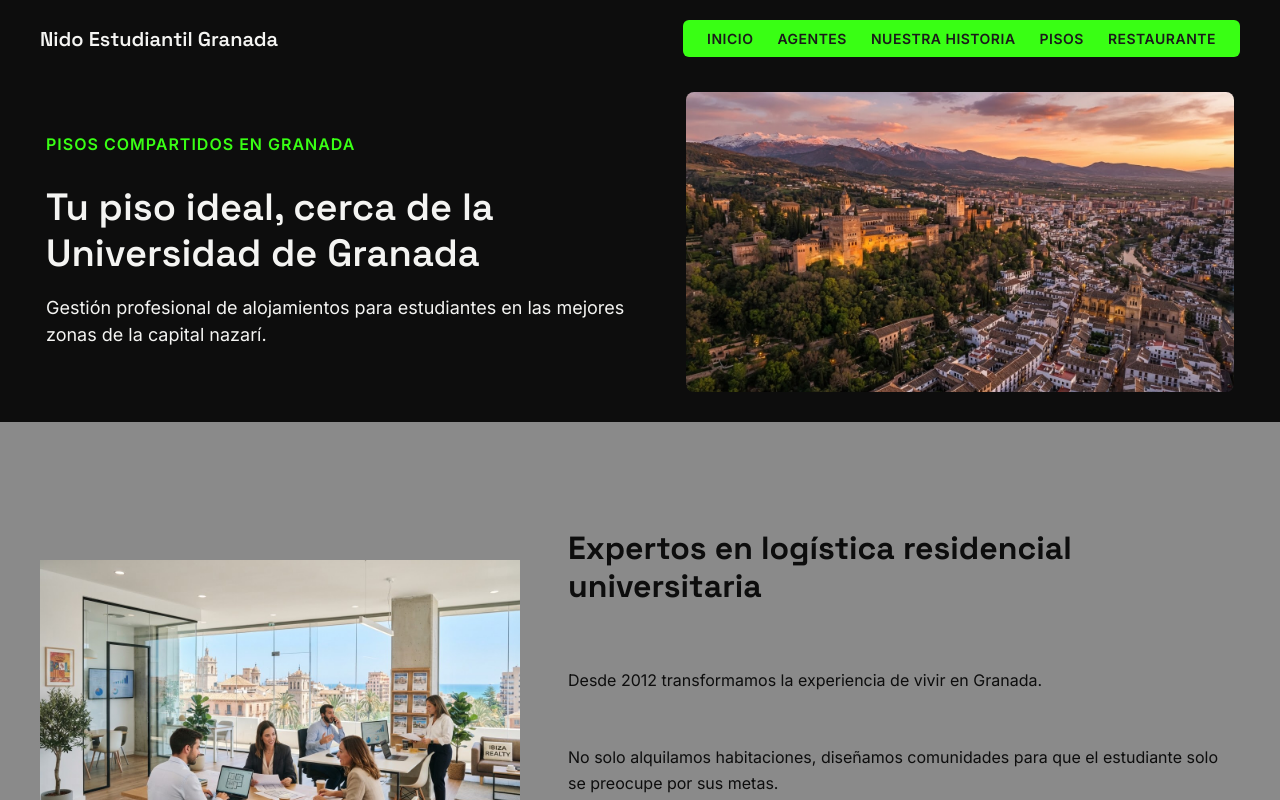
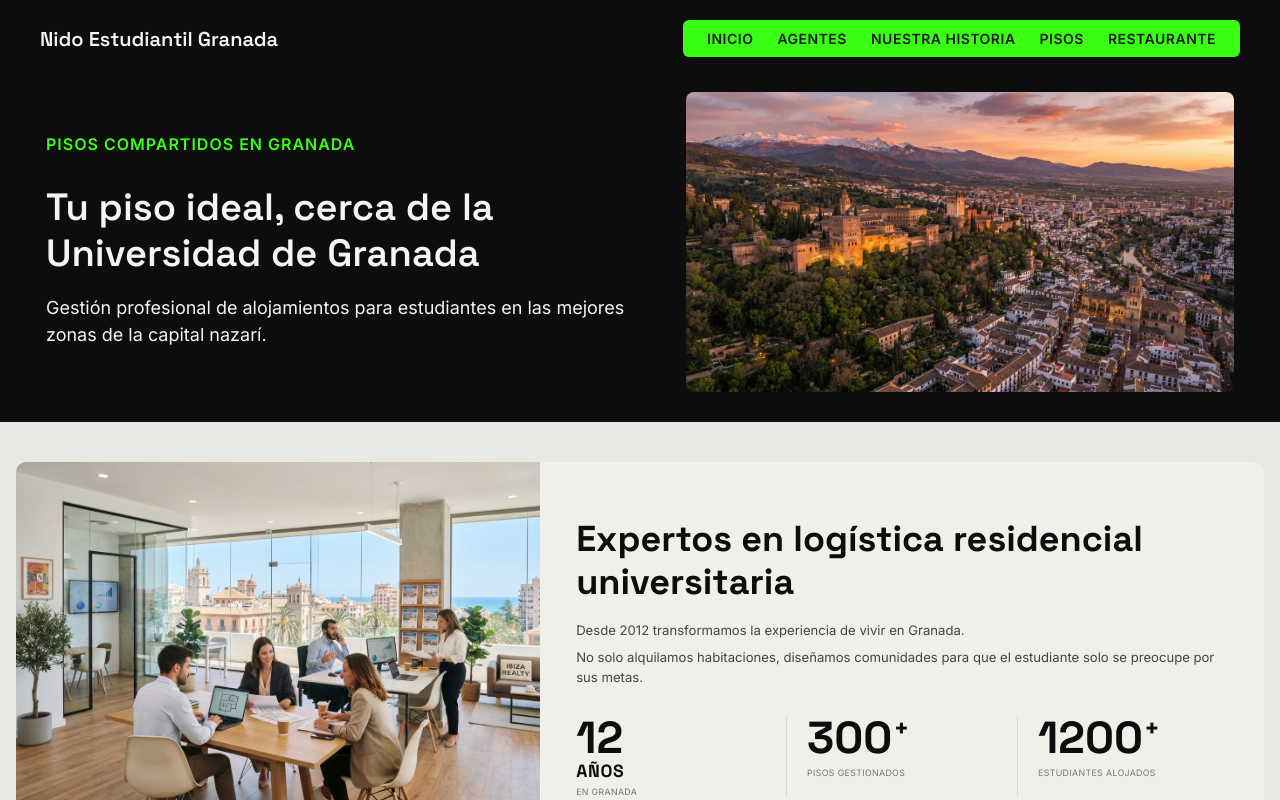
Before and after one commit to webcartaonline/inmobiliaria, a React (Vite) app: page / in a window 1280 px wide. Shown: the top 800 px of the page. Built offline with nearby package versions, Linux system fonts and the light colour scheme.

Commit message:
fix: redesign About section layout to match Figma reference

```diff
--- a/src/components/about/About.css
+++ b/src/components/about/About.css
@@ -1,74 +1,140 @@
-
-
+/* ===  Sección About  === */
 .about {
-  background-color: #8a8a8a; /* colorSurfaceGray */
-  padding: 80px 24px;
+  background-color: #E9E7E1;
+  padding: 40px 16px;
 }
 
 .aboutContainer {
-  max-width: 1200px;
+  max-width: 1300px;
   margin: 0 auto;
   display: flex;
-  align-items: center;
-  gap: 48px;
+  align-items: stretch;
+  background-color: #f0efe9;
+  border-radius: 10px;
+  overflow: hidden;
 }
 
 .aboutImage {
-  width: 100%;
-  max-width: 480px;
-  border-radius: 0; /* straight corners, per design system */
+  width: 42%;
   object-fit: cover;
+  display: block;
+  flex-shrink: 0;
 }
 
+/* ===  Contenido derecho  === */
 .aboutContent {
   display: flex;
   flex-direction: column;
-  gap: 20px;
+  justify-content: center;
+  gap: 8px;
+  padding: 32px 36px;
+  flex: 1;
 }
 
 .aboutTitle {
   font-family: 'Space Grotesk', sans-serif;
-  font-size: 2rem;
-  color: #0d0d0d; /* colorObsidian */
+  font-size: 36px;
+  font-weight: 700;
+  color: #0d0d0d;
   line-height: 1.2;
+  margin: 0 0 8px;
 }
 
 .aboutDescription {
   font-family: 'Inter', sans-serif;
-  font-size: 1rem;
-  color: #0d0d0d; /* colorObsidian */
-  line-height: 1.6;
+  font-size: 0.82rem;
+  color: #444444;
+  line-height: 1.5;
+  margin: 0;
 }
 
+/* ===  Estadísticas  === */
 .aboutStats {
   display: flex;
-  gap: 32px;
-  margin-top: 24px;
-  flex-wrap: wrap;
+  margin-top: 20px;
+}
+
+.aboutStatItem {
+  flex: 1;
+  min-width: 0;
+  text-align: left;
+}
+
+.aboutStatItem + .aboutStatItem {
+  border-left: 1px solid #d9d9d9;
+  padding-left: 20px;
+  margin-left: 20px;
 }
 
 .aboutStatNumber {
-  font-family: 'JetBrains Mono', monospace;
-  font-size: 1.75rem;
-  color: #0d0d0d; /* colorObsidian */
+  font-family: 'Space Grotesk', sans-serif;
+  font-size: 2.8rem;
+  font-weight: 700;
+  color: #0d0d0d;
+  line-height: 1;
+  margin: 0;
+}
+
+.aboutStatUnit {
+  font-family: 'Space Grotesk', sans-serif;
+  font-weight: 700;
+  color: #0d0d0d;
+}
+
+/* "AÑOS" → debajo del 12 en bloque */
+.aboutStatItem:first-child .aboutStatUnit {
+  display: block;
+  font-size: 1.1rem;
+  margin-top: 2px;
+  letter-spacing: 0.04em;
+}
+
+/* "+" → al lado del número */
+.aboutStatItem:not(:first-child) .aboutStatUnit {
+  display: inline;
+  font-size: 1.6rem;
+  margin-left: 1px;
+  vertical-align: super;
+  line-height: 1;
 }
 
 .aboutStatLabel {
   font-family: 'Inter', sans-serif;
-  font-size: 0.75rem;
-  color: #b6f36c; /* colorFluorGreen */
-  letter-spacing: 0.05em;
+  font-size: 0.55rem;
+  font-weight: 500;
+  color: #777777;
+  letter-spacing: 0.04em;
   text-transform: uppercase;
+  margin: 6px 0 0;
 }
 
-/* Stack image and content on smaller screens */
+/* ===  Responsive  === */
 @media (max-width: 768px) {
   .aboutContainer {
     flex-direction: column;
+  }
+
+  .aboutImage {
+    width: 100%;
+    max-height: 260px;
+  }
+
+  .aboutContent {
     text-align: center;
+    padding: 24px 20px;
   }
 
   .aboutStats {
     justify-content: center;
   }
+
+  .aboutStatItem {
+    text-align: center;
+  }
+
+  .aboutStatItem + .aboutStatItem {
+    border-left: none;
+    padding-left: 0;
+    margin-left: 0;
+  }
 }
--- a/src/components/about/About.jsx
+++ b/src/components/about/About.jsx
@@ -2,9 +2,9 @@ import teamPhoto from '../../assets/img/team.jpg';
 import './About.css';
 
 const STATS = [
-  { number: '12 AÑOS', label: 'EN GRANADA' },
-  { number: '300+',    label: 'PISOS GESTIONADOS' },
-  { number: '1200+',   label: 'ESTUDIANTES ALOJADOS' },
+  { number: '12', unit: 'AÑOS', label: 'EN GRANADA' },
+  { number: '300', unit: '+', label: 'PISOS GESTIONADOS' },
+  { number: '1200', unit: '+', label: 'ESTUDIANTES ALOJADOS' },
 ];
 
 function About() {
@@ -32,9 +32,12 @@ function About() {
           </p>
 
           <div className="aboutStats">
-            {STATS.map(({ number, label }) => (
-              <div key={label}>
-                <p className="aboutStatNumber">{number}</p>
+            {STATS.map(({ number, unit, label }) => (
+              <div className="aboutStatItem" key={label}>
+                <p className="aboutStatNumber">
+                  {number}
+                  <span className="aboutStatUnit">{unit}</span>
+                </p>
                 <p className="aboutStatLabel">{label}</p>
               </div>
             ))}
```
